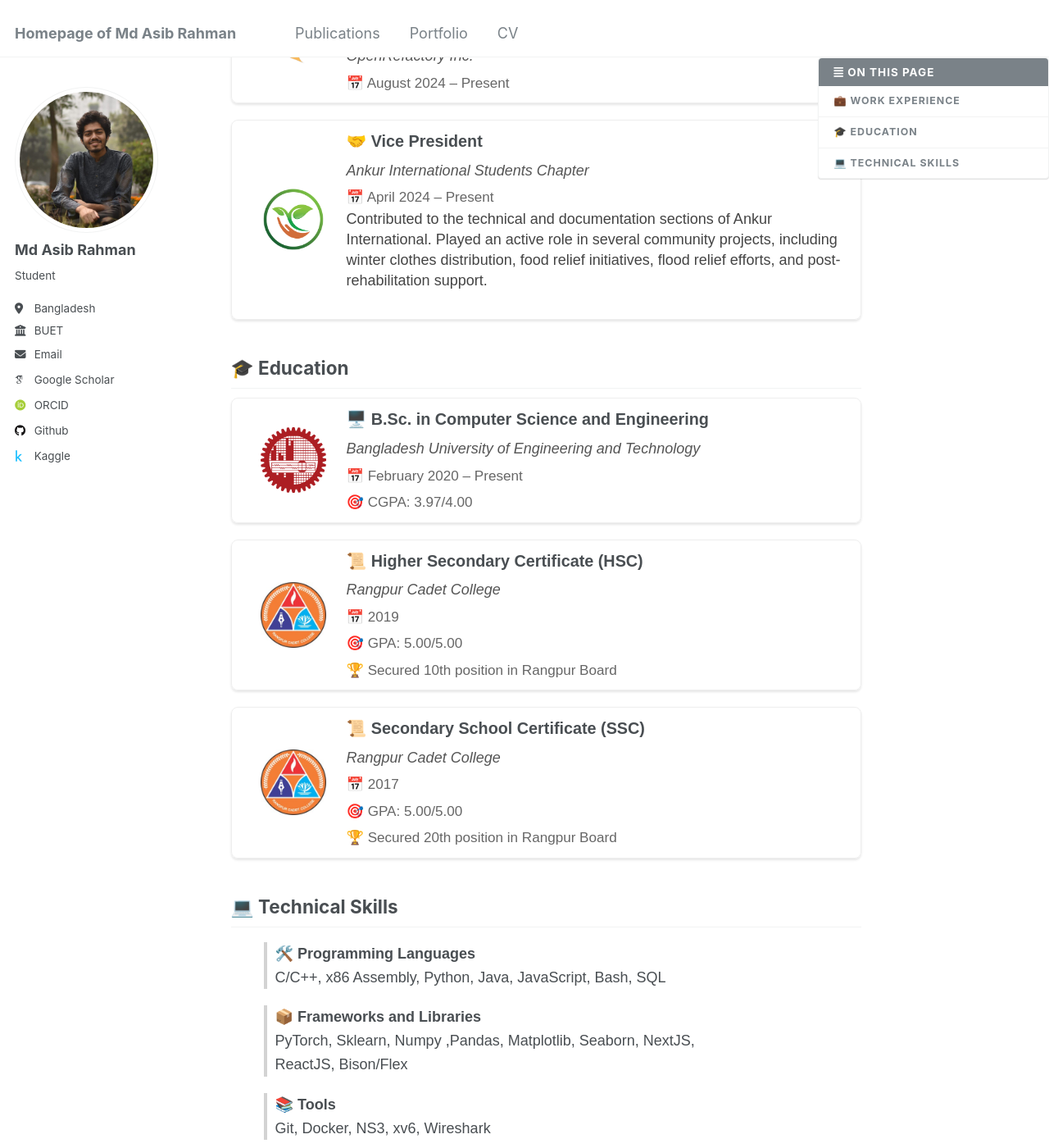
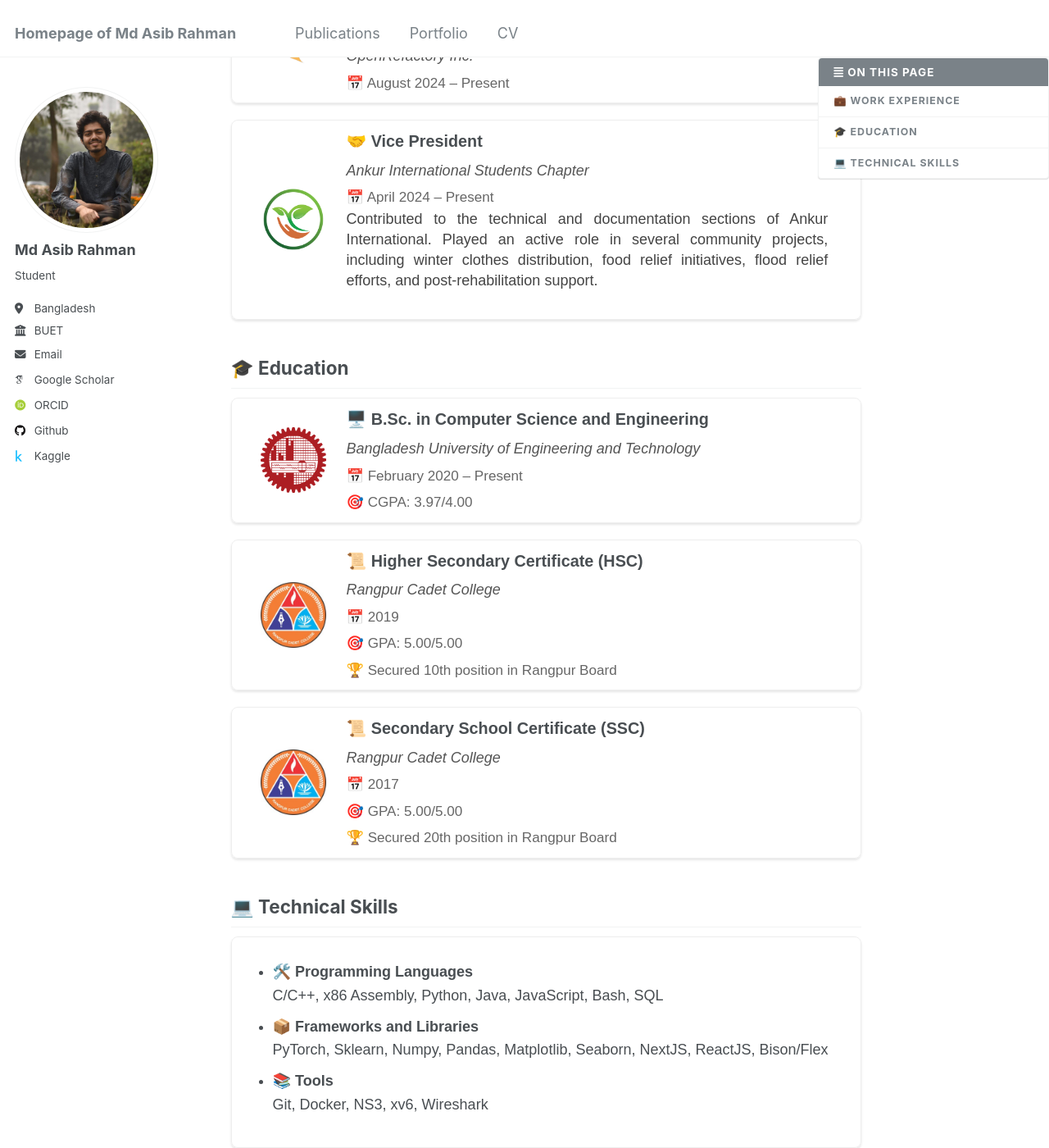
Before and after one commit to Asib27/asib27.github.io, a Jekyll site: the page built from _pages/about.md, in a window 1280 px wide and 1400 px high, scrolled down 369 px. Shown: the whole window at 82% size. Built offline with Jekyll 4.4.1, drawn with Linux system fonts in a browser that asks for light colours; some web fonts are replaced.

Commit message:
add skills design

```diff
--- a/_pages/about.md
+++ b/_pages/about.md
@@ -72,19 +72,19 @@ toc: true
 
 
 ## 💻 Technical Skills
-<div style="font-family: Arial, sans-serif; line-height: 1.6; max-width: 600px;">
-    <ul style="list-style: none; ">
-        <li style="border-left: 4px solid #d3d3d3; padding-left: 10px; margin-bottom: 20px;">
-            <strong>🛠️ Programming Languages</strong><br>
-            <span>C/C++, x86 Assembly, Python, Java, JavaScript, Bash, SQL</span>
-        </li>
-        <li style="border-left: 4px solid #d3d3d3; padding-left: 10px; margin-bottom: 20px;">
-            <strong>📦 Frameworks and Libraries</strong><br>
-            <span> PyTorch, Sklearn, Numpy ,Pandas, Matplotlib, Seaborn, NextJS, ReactJS, Bison/Flex</span>
-        </li>
-        <li style="border-left: 4px solid #d3d3d3; padding-left: 10px; margin-bottom: 20px;">
-            <strong>📚 Tools</strong><br>
-            <span> Git, Docker, NS3, xv6, Wireshark</span>
-        </li>
-    </ul>
+<div class="about_card">
+  <ul>
+    <li class="about_item">
+      <strong>🛠️ Programming Languages</strong><br>
+      <span>C/C++, x86 Assembly, Python, Java, JavaScript, Bash, SQL</span>
+    </li>
+    <li class="about_item">
+      <strong>📦 Frameworks and Libraries</strong><br>
+      <span>PyTorch, Sklearn, Numpy, Pandas, Matplotlib, Seaborn, NextJS, ReactJS, Bison/Flex</span>
+    </li>
+    <li class="about_item">
+      <strong>📚 Tools</strong><br>
+      <span>Git, Docker, NS3, xv6, Wireshark</span>
+    </li>
+  </ul>
 </div>
--- a/_sass/_custom.scss
+++ b/_sass/_custom.scss
@@ -46,6 +46,33 @@
       font-size: 0.9rem;
       color: #444;
       line-height: 1.4;
+      text-align: justify;
+      text-justify: inter-word;
+      padding-right: 30px;
     }
   }
 }
+
+.skills_item {
+  border-left: 4px solid #d3d3d3;
+  padding-left: 10px;
+  margin-bottom: 20px;
+  background-color: #fff; // White background for each item
+  padding: 15px;
+  border-radius: 8px;
+  transition: box-shadow 0.3s ease;
+
+  &:hover {
+    box-shadow: 0 4px 8px rgba(0, 0, 0, 0.1); // Light shadow on hover
+  }
+
+  strong {
+    font-size: 1.1em;
+    color: #333;
+  }
+
+  span {
+    font-size: 0.95em;
+    color: #666;
+  }
+}
```
